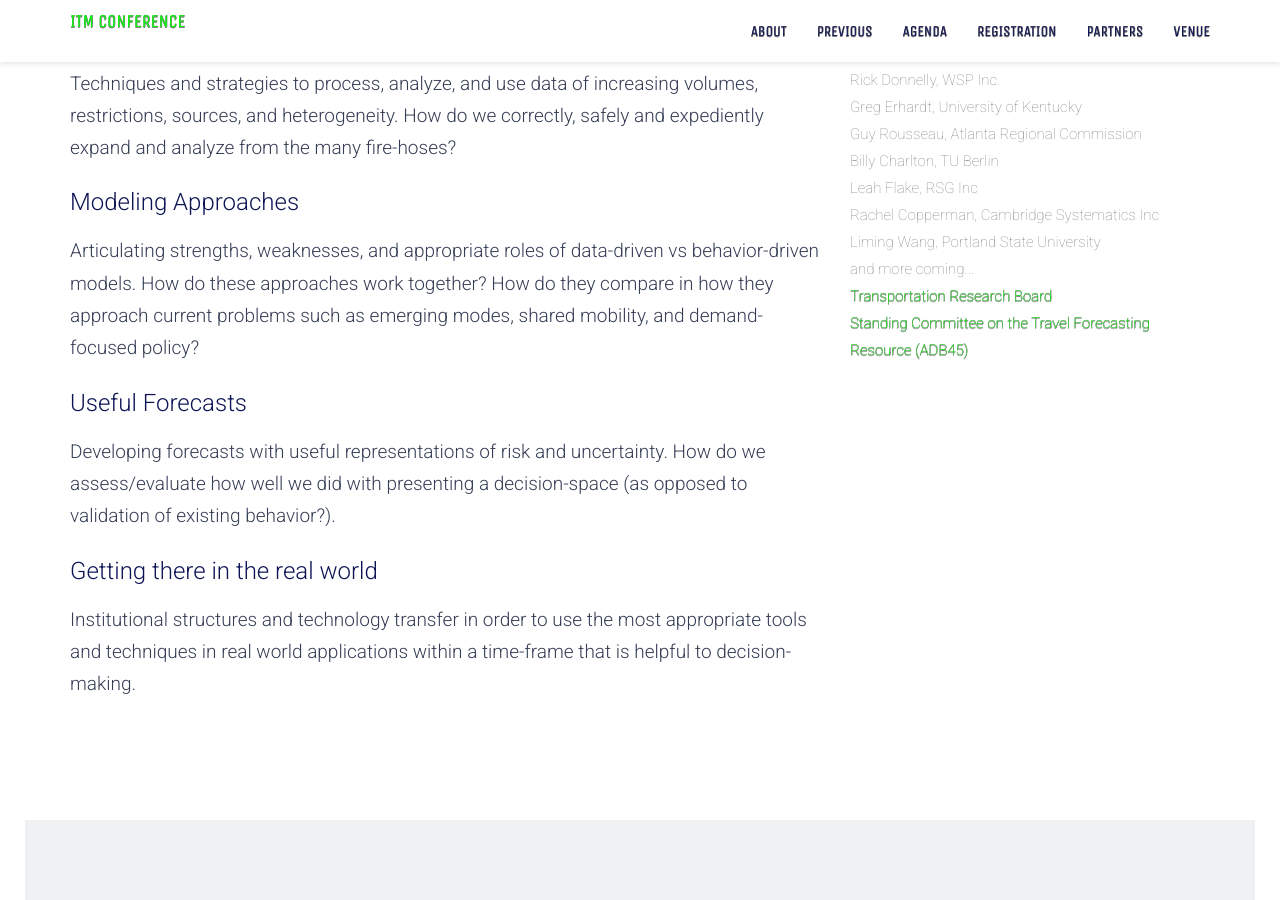
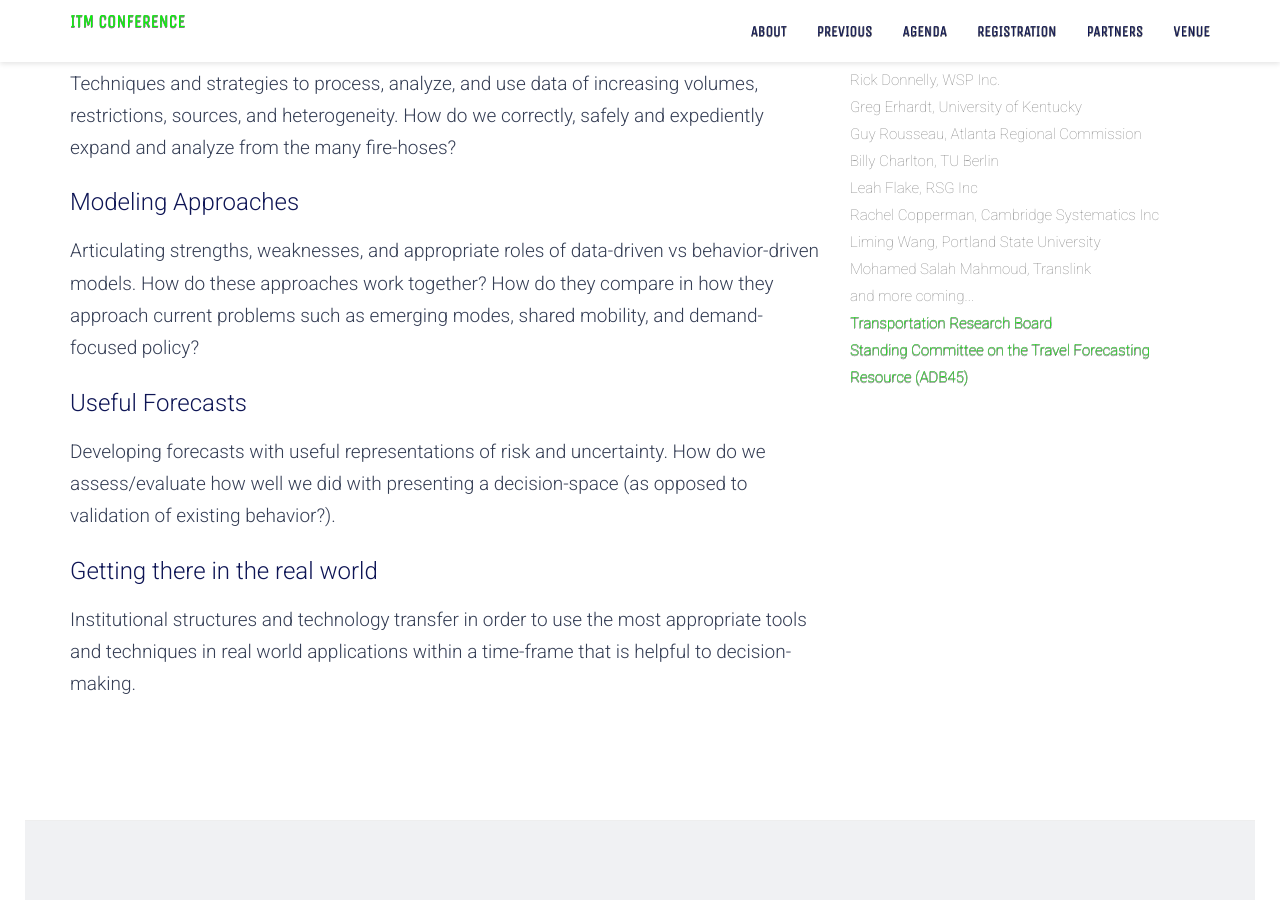
Before and after one commit to lflake/itmconference.github.io, a Jekyll site: the page built from index.html, in a window 1280 px wide and 900 px high, scrolled down 1078 px. Built offline with Jekyll 4.4.1, drawn with Linux system fonts in a browser that asks for light colours.

Commit message:
add Mohamed

```diff
--- a/index.html
+++ b/index.html
@@ -51,6 +51,7 @@ Institutional structures and technology transfer in order to use the most approp
                         Leah Flake, RSG Inc<br>
                         Rachel Copperman, Cambridge Systematics Inc<br>
                         Liming Wang, Portland State University<br>
+                        Mohamed Salah Mahmoud, Translink<br>
                         and more coming...<br>
                         <a
                         <a href="http://www.trb.org">Transportation Research Board</a><br>
```
